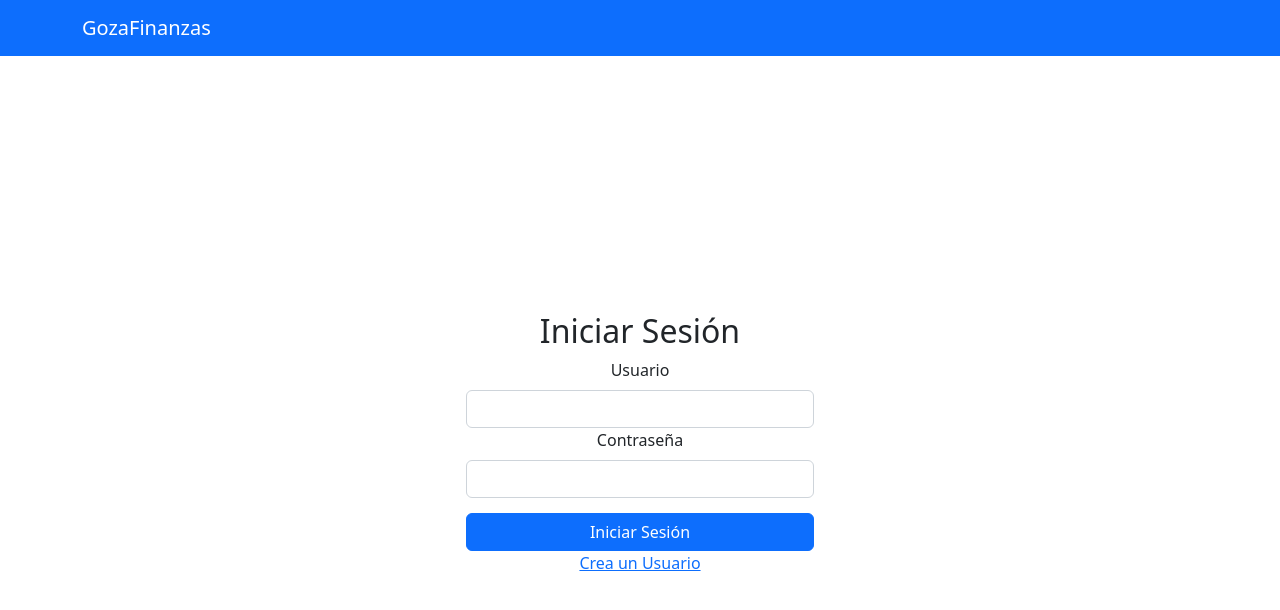
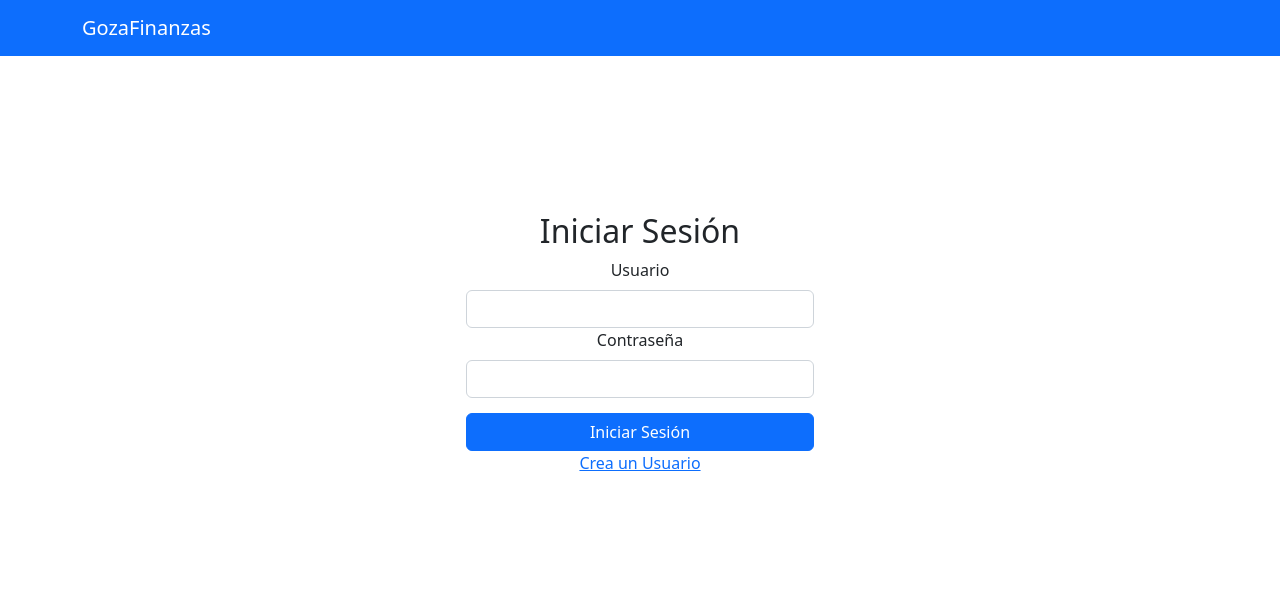
Before and after one commit to Juansubas/goza-finanzas, a React (Create React App) app in the folder proyecto_front/: page /login in a window 1280 px wide. Shown: the top 610 px of the page. Built offline with nearby package versions, Linux system fonts and the light colour scheme.

Commit message:
Organizando Login

```diff
--- a/proyecto_front/src/components/login/login.js
+++ b/proyecto_front/src/components/login/login.js
@@ -56,7 +56,7 @@ export default class login extends React.Component {
         <Row>
           <Col>
             <Row>
-              <h2 style={{ marginTop: 200 }}>Iniciar Sesión</h2>
+              <h2 style={{ marginTop: 100 }}>Iniciar Sesión</h2>
             </Row>
             <Row>
               <Col
```
